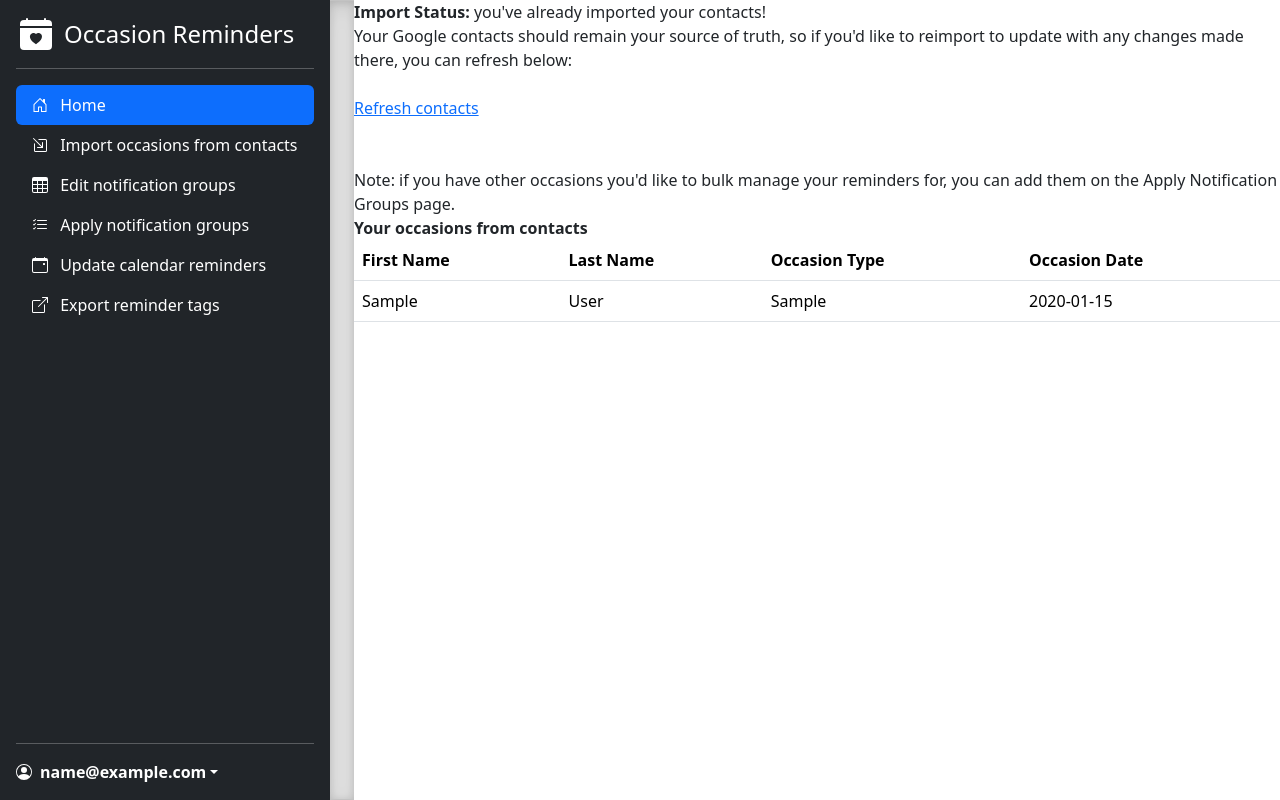
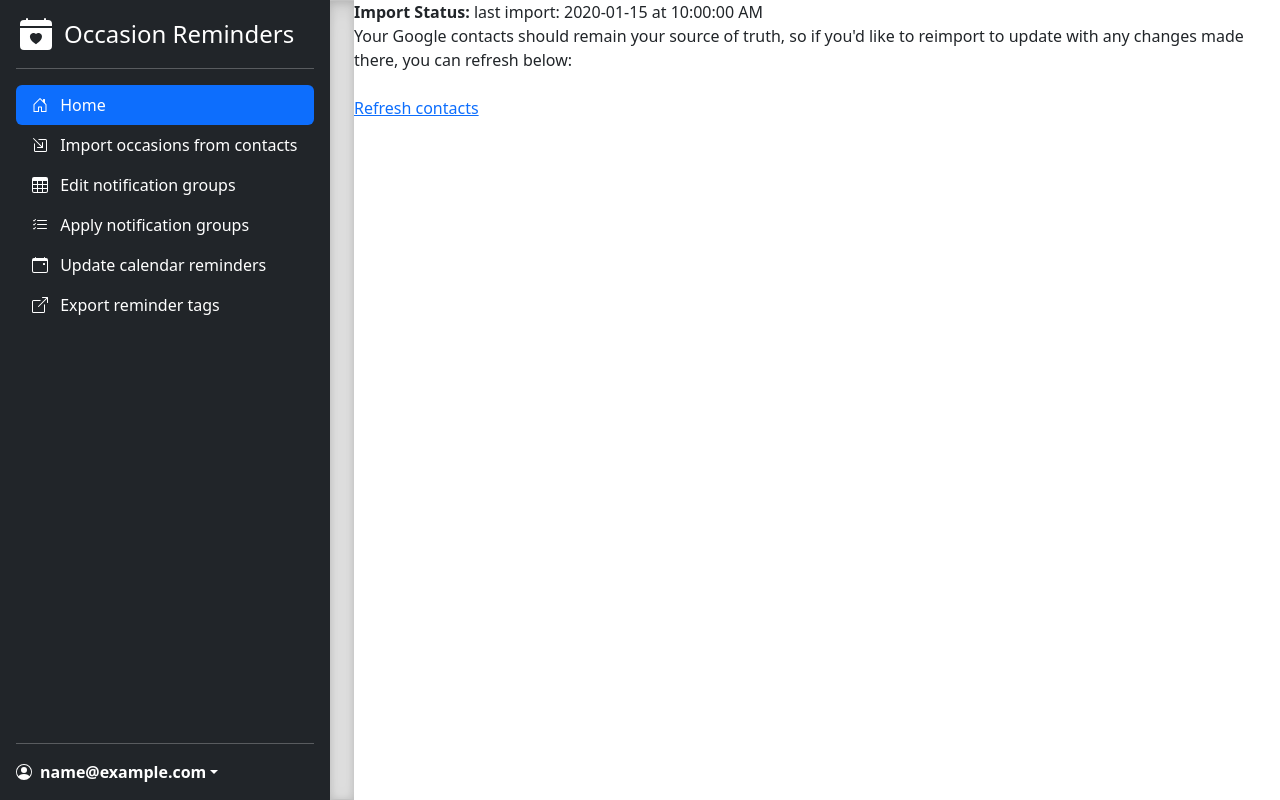
Before and after one commit to charlotte-bourg/occasion-reminders, a Flask app: page /import-occasions-from-contacts in a window 1280 px wide. Run offline with Flask 3, Linux system fonts and the light colour scheme; the visitor is signed in with stand-in values (Sample User, id 1); tables that the repository leaves empty hold one stand-in row (values such as "Sample post"); some libraries are stand-ins or nearby versions.

Commit message:
date formatting

```diff
--- a/server.py
+++ b/server.py
@@ -16,6 +16,10 @@ from googleapiclient.errors import HttpError
 
 import crud
 from model import db, connect_to_db
+
+#event color (optional)
+#event deletion / updates
+#delete by group or person
 
 app = flask.Flask(__name__)
 app.secret_key = os.environ['FLASK_KEY']
@@ -219,6 +223,9 @@ def import_contacts():
         flask.flash("Please log in to access this page!")
         return flask.redirect('/')
     user = crud.get_user_by_id(flask.session["user_id"])
+    first_time_import = False
+    if user.last_contact_import:
+        first_time_import = True
     credentials = Credentials(**flask.session['credentials'])
     contacts_service = build('people', 'v1', credentials = credentials)
     results = contacts_service.people().connections().list(
@@ -249,10 +256,10 @@ def import_contacts():
                     anni = crud.create_occasion(contact, "anniversary", True, anniversary)
                     print(f"hey I added {fname}'s anni, {anni}")
                     db.session.add(anni)
-    db.session.commit()
     contacts_service.close()
     user.last_contact_import = datetime.now()
-    flask.flash("Successfully reimported your contacts!")
+    db.session.commit()
+    flask.flash("Successfully "+("re" if first_time_import else "")+"imported your occasions from Google contacts!")
     return flask.redirect('/import-occasions-from-contacts')
 
 # @app.route('/update-calendar-reminders')
--- a/templates/sidebar-import-contacts.html
+++ b/templates/sidebar-import-contacts.html
@@ -1,35 +1,16 @@
 {% extends 'sidebar-homepage.html' %}
     {% block maincontent %}
-        {% if has_imported %}
-        <!--- room for improvement (incremental load?)-->
-        <b>Import Status:</b> you've already imported your contacts!
+      {% if has_imported %}
+      <!--- room for improvement (incremental load?)-->
+        <b>Import Status:</b> last import: {{ user.last_contact_import.strftime('%Y-%m-%d at %I:%M:%S %p') }}
         <br>
         Your Google contacts should remain your source of truth, so if you'd like to reimport to update with any changes made there, you can refresh below:
         <br><br>
         <a href="/clear-contacts">Refresh contacts</a><br>
     {% else %}
-        <b>Import Status:</b> not imported
+        <b>Import Status:</b> no previous imports
+        <br><br>
         <a href="/import-contacts-helper">Import contacts</a><br>
     {% endif %}
-    <br><br>
-    Note: if you have other occasions you'd like to bulk manage your reminders for, you can add them on the Apply Notification Groups page.
-    <br>
-    <b>Your occasions from contacts</b>
-    <br>
-    <table class="table">
-        <tr>
-          <th>First Name</th>
-          <th>Last Name</th>
-          <th>Occasion Type</th>
-          <th>Occasion Date</th>
-        </tr>
-        {% for occasion in occasions %}
-        <tr>
-          <td>{{ occasion.contact.fname }}</td>
-          <td>{{ occasion.contact.lname }}</td>
-          <td>{{ occasion.occasion_type }}</td>
-          <td> {{ occasion.date.strftime('%Y-%m-%d') }}</td>
-        </tr>
-        {% endfor %}
-    </table>
+    <!-- Note: if you have other occasions you'd like to bulk manage your reminders for, you can add them on the Apply Notification Groups page. -->
 {% endblock %}
```
Also changed, not shown: seed_database_simple.py (added, +50 -0 lines).
